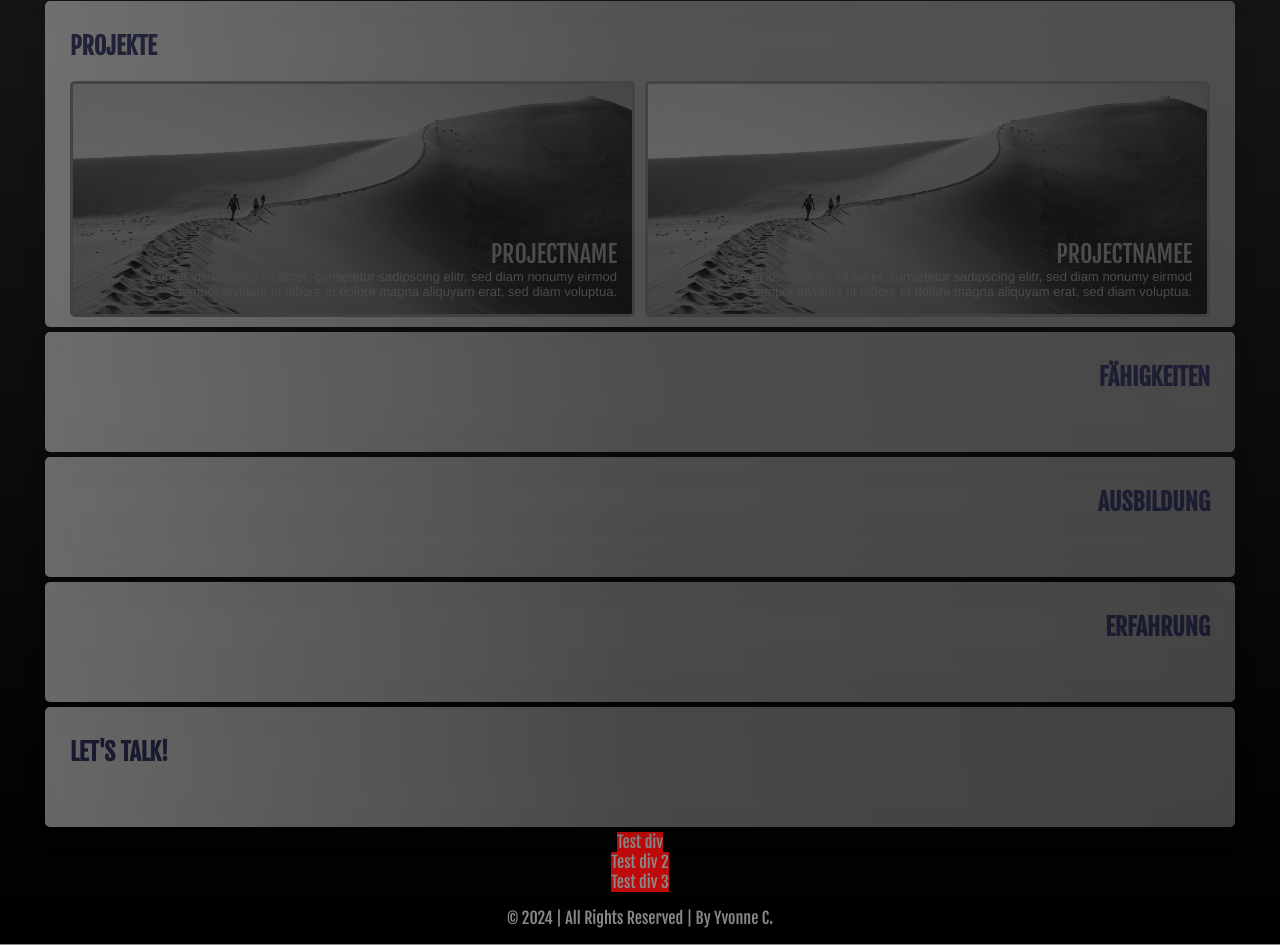
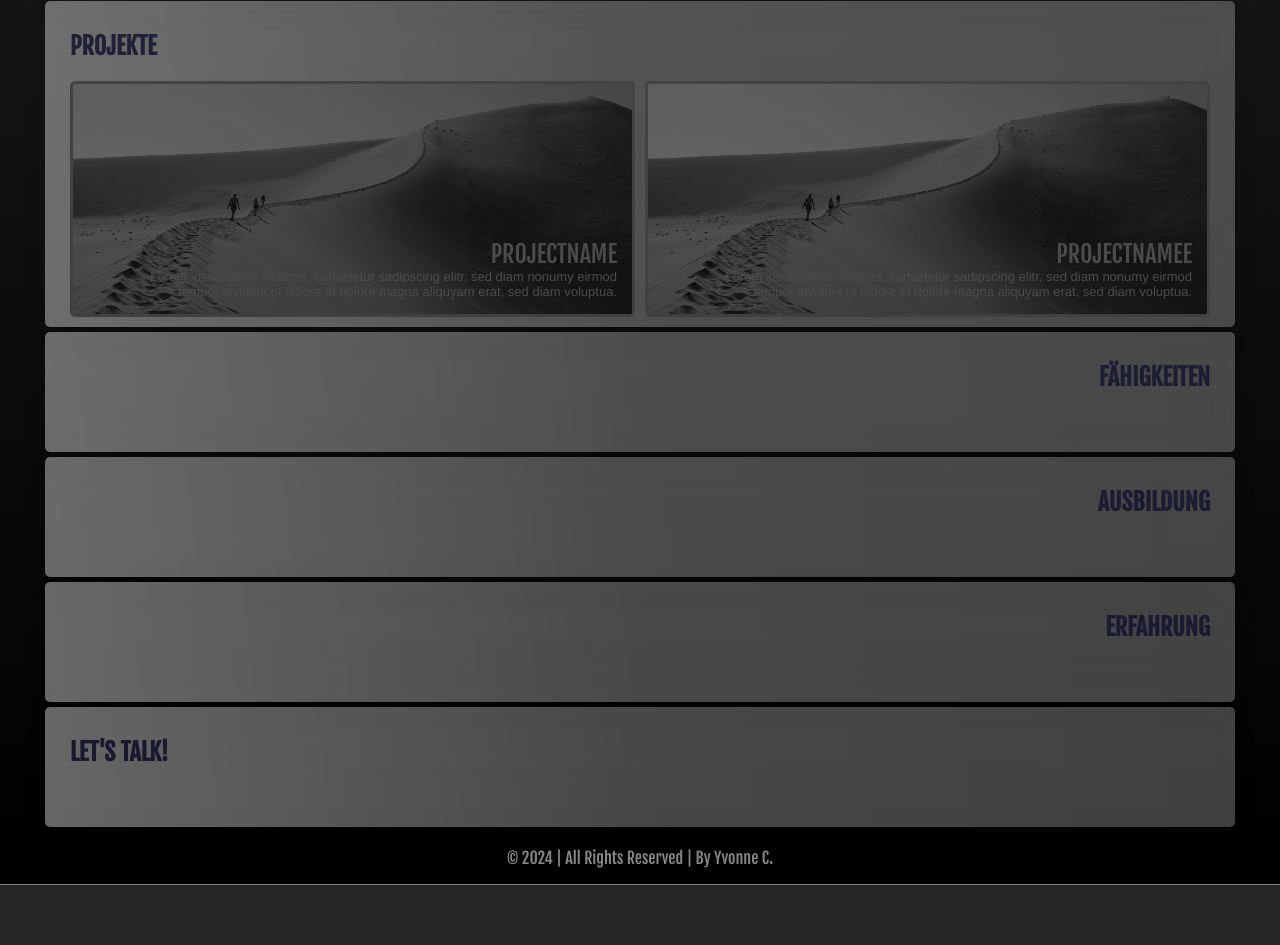
Before and after one commit to yvonnecreter/yvonnecreter, a plain HTML site: page index.html in a window 1280 px wide. Shown: the part 762-1707 px from the top of the page. After the commit the page ends 1647 px from the top, so only its background shows below. Drawn offline with nearby package versions, Linux system fonts and the light colour scheme.

Commit message:
Test Ende

```diff
--- a/docs/assets/css/style.css
+++ b/docs/assets/css/style.css
@@ -73,10 +73,6 @@ body {
 
 .text {
     font-size: 14px;
-}
-
-.glass-test {
-    background-color: rgb(190, 10, 10);
 }
 
 .glass {
--- a/index.html
+++ b/index.html
@@ -96,14 +96,10 @@
             </div>
         </div>
     </div>
-    <div class="glass-test"> Test div </div>
-    <div class="glass-test"> Test div 2 </div>
-    <div class="glass-test"> Test div 3 </div>
     <p class="impact-font">© 2024 | All Rights Reserved | By Yvonne C.</p>
     <script type="text/javascript" src="src/index.js"></script>
 </body>
 <footer>
-
 </footer>
 
 </html>
```
